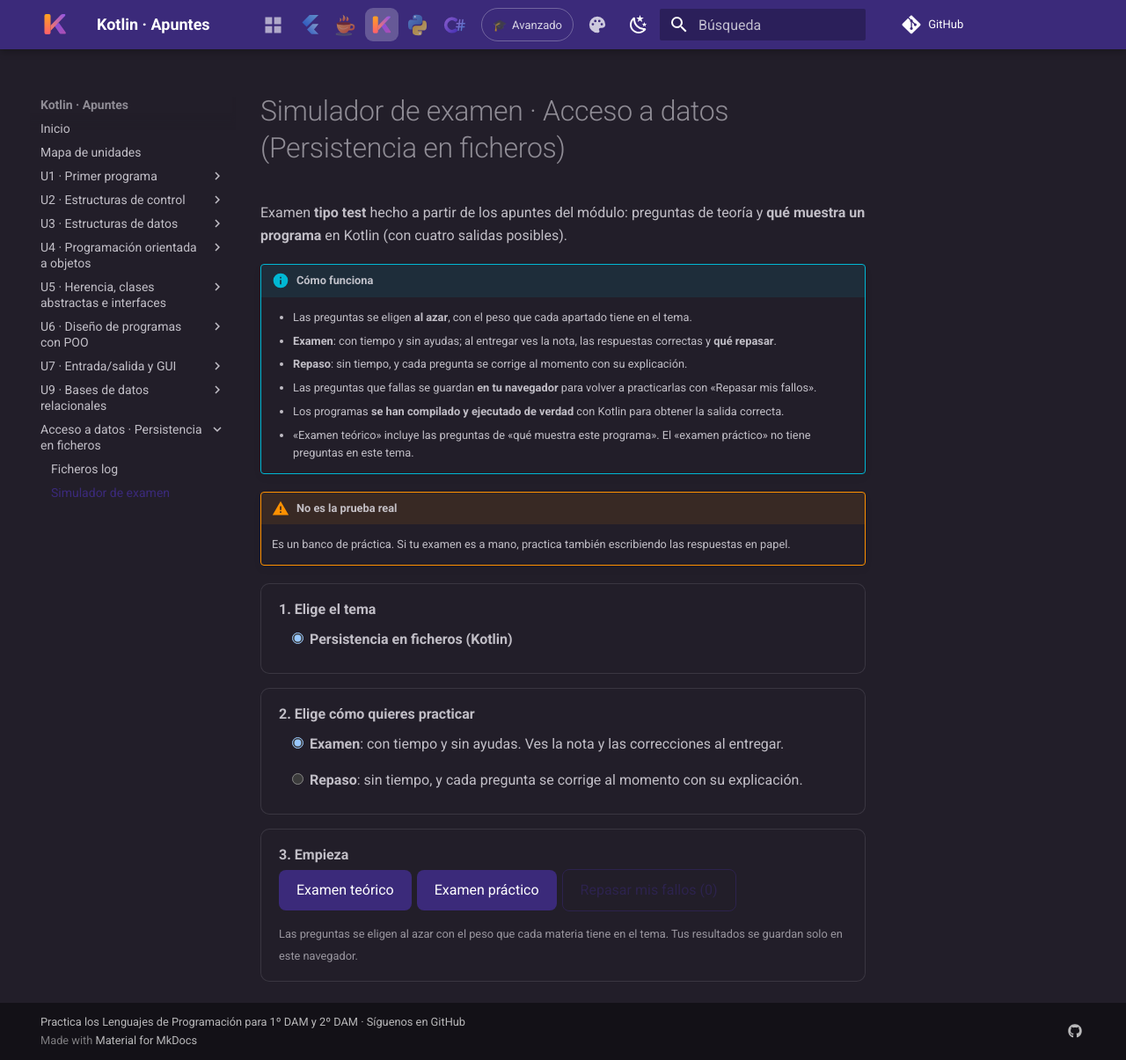
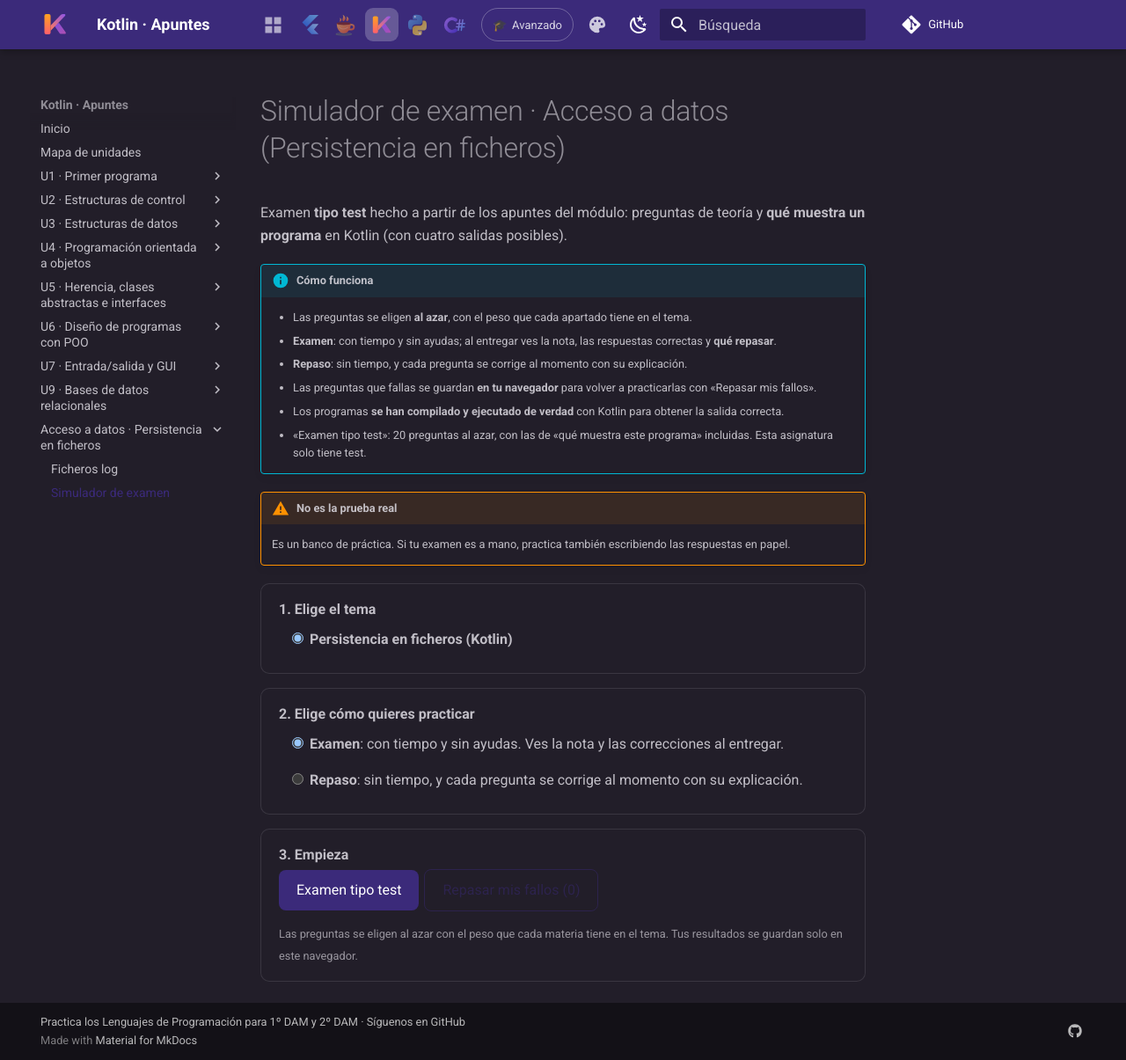
Before and after one commit to apuntes-dam/kotlin-apuntes, an MkDocs documentation site: the page built from docs/ada/simulador.md, in a window 1280 px wide and 1205 px high. Shown: the whole window at 88% size. Built offline with MkDocs 1.6.1 and Material for MkDocs 9.7.7, drawn with Linux system fonts in a browser that asks for light colours; comment, search, counter and statistics services are not loaded.

Commit message:
Acceso a datos: simulador solo tipo test (sin examen práctico)
Co-Authored-By: Claude Sonnet 5.5 <noreply@anthropic.com>

```diff
--- a/docs/ada/simulador.md
+++ b/docs/ada/simulador.md
@@ -8,7 +8,7 @@ Examen **tipo test** hecho a partir de los apuntes del módulo: preguntas de teo
     * **Repaso**: sin tiempo, y cada pregunta se corrige al momento con su explicación.
     * Las preguntas que fallas se guardan **en tu navegador** para volver a practicarlas con «Repasar mis fallos».
     * Los programas **se han compilado y ejecutado de verdad** con Kotlin para obtener la salida correcta.
-    * «Examen teórico» incluye las preguntas de «qué muestra este programa». El «examen práctico» no tiene preguntas en este tema.
+    * «Examen tipo test»: 20 preguntas al azar, con las de «qué muestra este programa» incluidas. Esta asignatura solo tiene test.
 
 !!! warning "No es la prueba real"
     Es un banco de práctica. Si tu examen es a mano, practica también escribiendo las respuestas en papel.
--- a/docs/assets/examen-psp.js
+++ b/docs/assets/examen-psp.js
@@ -89,8 +89,10 @@
     function refrescar() { var t = actual(); var n = 0; if (t) { Object.keys(h.fallos).forEach(function (k) { if (k.indexOf("t" + t.id + "-") === 0) n++; }); } raiz.querySelector("#ex-nf").textContent = n; raiz.querySelector("#ex-fal").disabled = !n; }
     cont.addEventListener("change", refrescar); refrescar();
     function iniciar(tipo) { tema = actual(); if (!tema) return; modo = raiz.querySelector('input[name="modo"]:checked').value; empezar(tipo); }
+    var hayPractico = DATOS.temas.some(function (t) { return (t.salida || []).length + (t.hueco || []).length + (t.codigo || []).length > 0; });
+    if (!hayPractico) { raiz.querySelector("#ex-pra").remove(); raiz.querySelector("#ex-teo").textContent = "Examen tipo test"; }   // simuladores solo de test
     raiz.querySelector("#ex-teo").onclick = function () { iniciar("teoria"); };
-    raiz.querySelector("#ex-pra").onclick = function () { iniciar("practica"); };
+    if (hayPractico) raiz.querySelector("#ex-pra").onclick = function () { iniciar("practica"); };
     raiz.querySelector("#ex-fal").onclick = function () { iniciar("fallos"); };
     // historial
     var hist = h.intentos.slice(-8).reverse();
```
